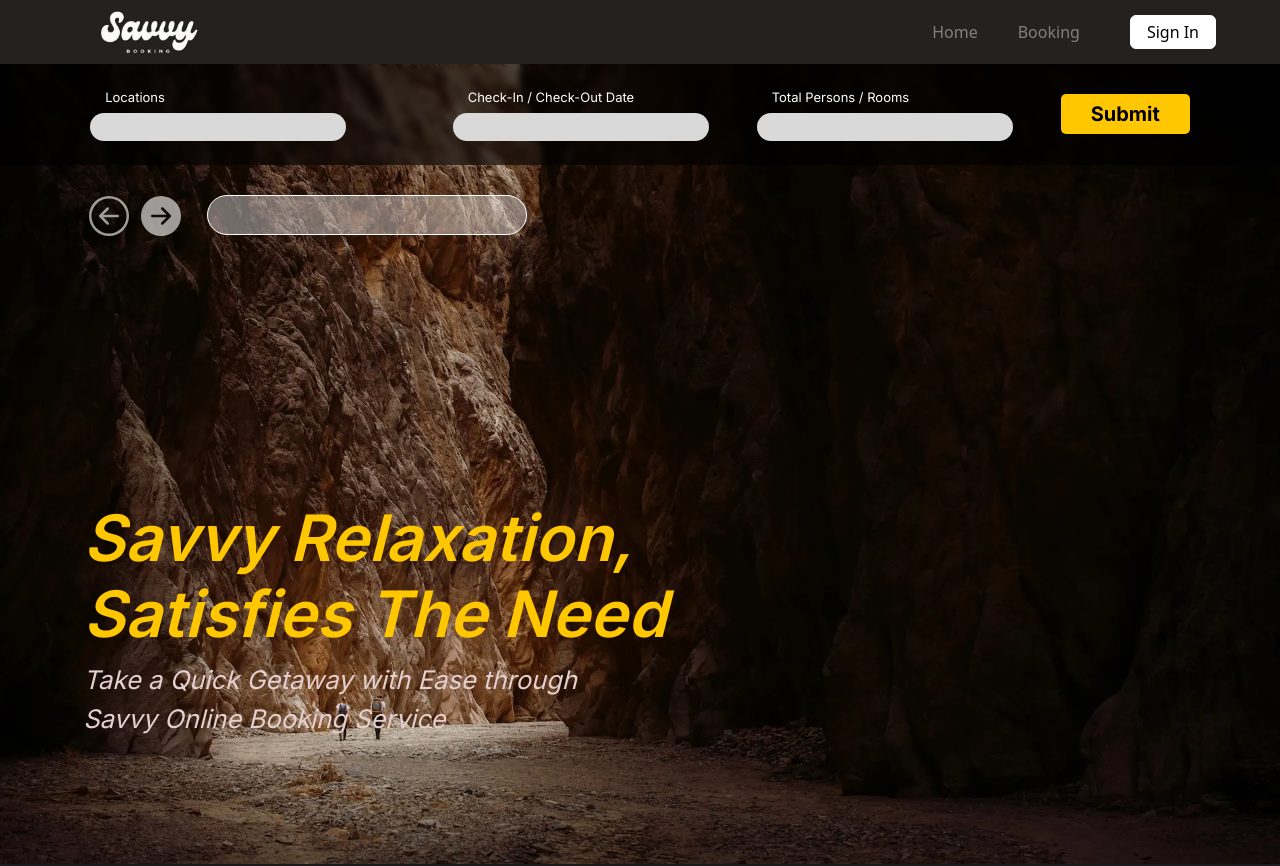
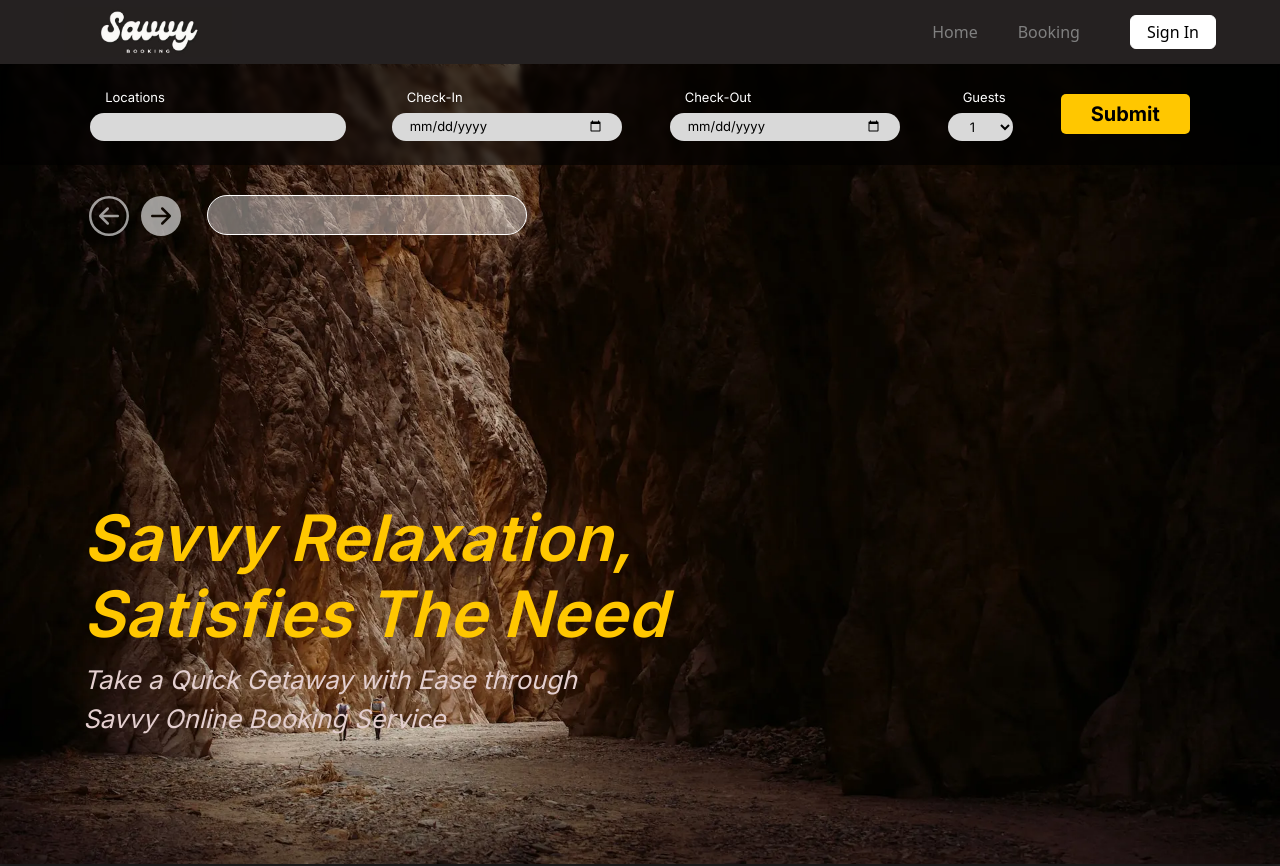
Before and after one commit to makyiabonner/booking, a Next.js app: page / in a window 1280 px wide. Shown: the top 866 px of the page. Built offline with nearby package versions, Linux system fonts and the light colour scheme.

Commit message:
added calender feature to check-In check-Out feature

```diff
--- a/src/components/Homepage/HomeSection/HomeSection.js
+++ b/src/components/Homepage/HomeSection/HomeSection.js
@@ -1,5 +1,6 @@
 import { ScrollParallax } from 'react-just-parallax';
 import styles from './HomeSection.module.scss';
+import pic from '../../../../public/images/continueJourney.svg'
 
 export default function HomeSection(){
     return (
@@ -7,7 +8,7 @@ export default function HomeSection(){
             <main className={styles.main}>
                 <div className={styles.firstDiv}>
                     <div className={styles.imgContainer}>
-                    <img src='/images/continueJourney.svg'
+                    <img src={pic}
                          className={styles.img}
                          alt='Continue last searched'
                          />
--- a/src/components/Homepage/HomeSection/HomeSection.module.scss
+++ b/src/components/Homepage/HomeSection/HomeSection.module.scss
@@ -31,6 +31,7 @@
 .img{
     height: 100%;
     border-radius: 15px;
+
 }
 .secondDiv{
     width: 65%;
--- a/src/components/Homepage/Landing/landing.js
+++ b/src/components/Homepage/Landing/landing.js
@@ -11,12 +11,22 @@ export default function LandingSection(){
                   </div>
                   <section className={`flex-column flex-lg-row gap-3 gap-lg-5 ${styles.rightSectionForm}`}>
                     <div>
-                        <label className={`${styles.label} d-block`}>Check-In / Check-Out Date</label>
-                        <input className={styles.inputText} type='text' />
+                        <label className={`${styles.label} d-block`}>Check-In</label>
+                        <input className={styles.inputText} type='date' />
                     </div>
                     <div>
-                        <label className={`${styles.label} d-block`}>Total Persons / Rooms</label>
-                        <input className={styles.inputText} type='text' />
+                        <label className={`${styles.label} d-block`}>Check-Out</label>
+                        <input className={styles.inputText} type='date' />
+                    </div>
+                    <div>
+                        <label className={`${styles.label} d-block`}>Guests</label>
+                        <select className={`w-100 ${styles.inputText}`}>
+                          <option value="1">1</option>
+                          <option value="2">2</option>
+                          <option value="3">3</option>
+                          <option value="4">4</option>
+                          <option value="5">5</option>
+                        </select>
                     </div>
                     <button className={`m-auto mt-3 mt-lg-auto ${styles.submitButton}`}>Submit</button>
                   </section>
--- a/src/components/Homepage/Landing/landing.module.scss
+++ b/src/components/Homepage/Landing/landing.module.scss
@@ -21,15 +21,19 @@
 }
 .rightSectionForm{
   display: flex;
-  justify-content: space-between;
   gap: 15px;
 }
 .label{
   font-size: 13px;
   margin: 0 5px 5px 15px;
 }
-.inputText,.LocationText{
+.LocationText{
   width: clamp(230px,20vw,420px);
+}
+.inputText{
+  width: 230px;
+}
+.LocationText,.inputText{
   height: 28px;
   padding:6px 18px;
   font-size: 13px;
```
